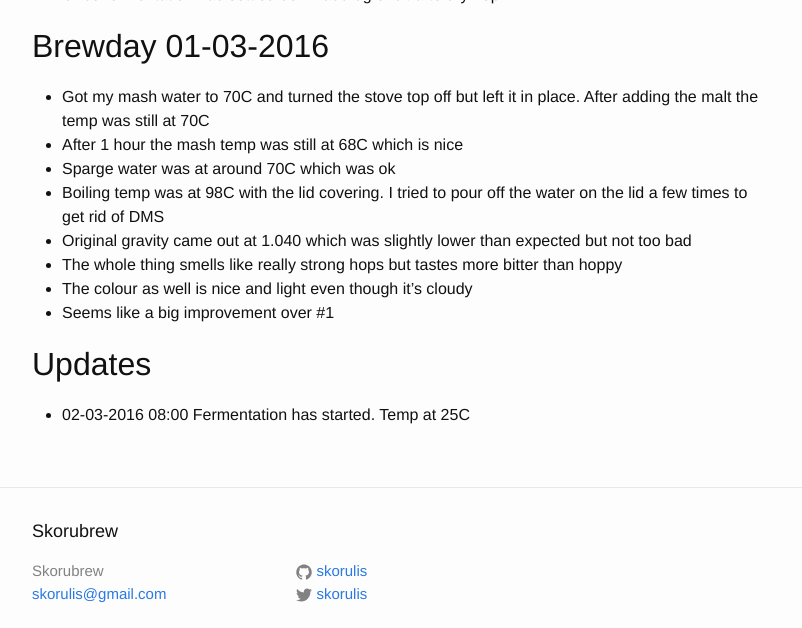
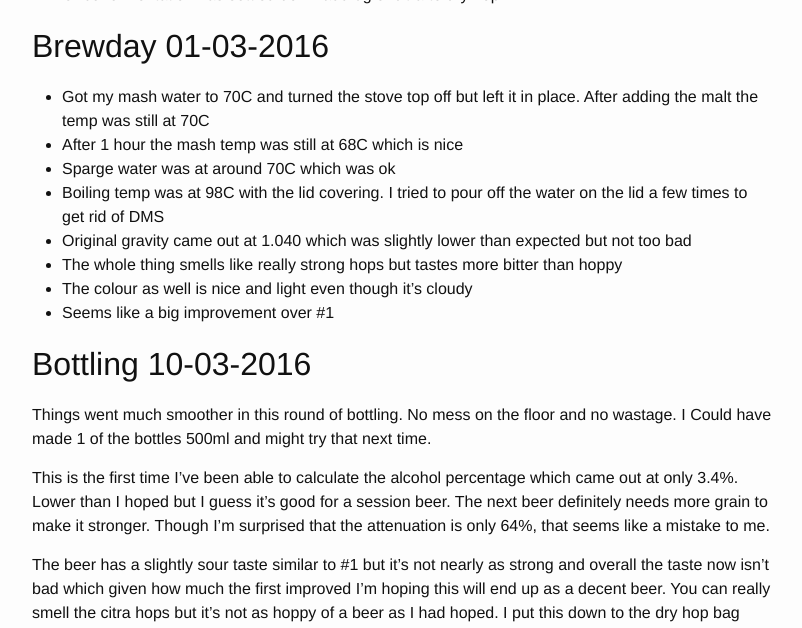
Before and after one commit to skorulis/homebrew, a Jekyll site: the page built from _posts/2016-02-16-skorubrew-2.markdown, in a window 1280 px wide and 1400 px high, scrolled down 1972 px. Shown: the top 628 px of the window, without its empty margins (238-1040 px from the left). Built offline with Jekyll 4.4.1, drawn with Linux system fonts in a browser that asks for light colours; some of the changed text lies outside the part shown.

Commit message:
Update after bottling #2

```diff
--- a/_layouts/brew.html
+++ b/_layouts/brew.html
@@ -7,7 +7,9 @@
     <h1 class="post-title" itemprop="name headline">{{ page.title }} <span class="{{ page.brew-status }}">( {{ page.brew-status }} )</span></h1>
     <p class="post-meta"><time datetime="{{ page.date | date_to_xmlschema }}" itemprop="datePublished">{{ page.date | date: "%b %-d, %Y" }}</time>{% if page.author %} • <span itemprop="author" itemscope itemtype="http://schema.org/Person"><span itemprop="name">{{ page.author }}</span></span>{% endif %}</p>
 
+    {% if page.ambient-temp != null %}
     &#127777;{{ page.ambient-temp }}&#176; &#128167;{{ page.water-temp }}&#176;
+    {% endif %}
 
   </header>
 
--- a/_posts/2016-02-16-skorubrew-2.markdown
+++ b/_posts/2016-02-16-skorubrew-2.markdown
@@ -4,11 +4,14 @@
 title:  "Skorubrew #2"
 date:   2016-02-16
 brew-date: 2016-03-01
-brew-status : Fermenting
+brew-status : Bottled
 original-gravity: 1040
+final-gravity: 1014
+alcohol-level: 3.4
 ambient-temp : 28
 water-temp : 25
 yeast-temp : 23
+bottles-remaining: 12
 ---
 
 While #1 is currently fermenting it's time for me to start thinking about #2. I don't yet know what #1 tastes like but I want to start work on a second to hedge my bets in case it turns out bad.
@@ -67,7 +70,21 @@
 * The colour as well is nice and light even though it's cloudy
 * Seems like a big improvement over #1
 
+Bottling 10-03-2016
+-------------------
+
+Things went much smoother in this round of bottling. No mess on the floor and no wastage. I Could have made 1 of the bottles 500ml and might try that next time.
+
+This is the first time I've been able to calculate the alcohol percentage which came out at only 3.4%. Lower than I hoped but I guess it's good for a session beer. The next beer definitely needs more grain to make it stronger. Though I'm surprised that the attenuation is only 64%, that seems like a mistake to me.
+
+The beer has a slightly sour taste similar to #1 but it's not nearly as strong and overall the taste now isn't bad which given how much the first improved I'm hoping this will end up as a decent beer. You can really smell the citra hops but it's not as hoppy of a beer as I had hoped. I put this down to the dry hop bag floating, next time I think I'll just throw the hops in.
+
+![Ready to bottle]({{ site.baseurl }}/assets/IMG_1100.JPG)
+
 Updates
 -------
 
 * 02-03-2016 08:00 Fermentation has started. Temp at 25C
+* 05-03-2016 08:00 Fermentation seems to have stopped.
+* 07-03-2016 17:00 Dry hopped with ~7g of citra. I put the hops in a boiled stocking with a teaspoon to weigh it down.
+* 08-03-2016 17:00 The dry hop bag has blown up like a balloon and floated to the top.
--- a/index.html
+++ b/index.html
@@ -12,7 +12,7 @@
         <span class="post-meta">{{ post.date | date: "%b %-d, %Y" }}</span>
 
         <h2>
-          <a class="post-link" href="{{ post.url | prepend: site.baseurl }}">{{ post.title }} <span class="status {{ post.brew-status }} ">( {{ post.brew-status }} )</span></a>
+          <a class="post-link" href="{{ post.url | prepend: site.baseurl }}">{{ post.title }} <span class="status {{ post.brew-status }} ">( {% if post.brew-status == "Ready" %} {{ post.bottles-remaining }} bottles left {% else %} {{ post.brew-status }} {% endif %} )</span></a>
         </h2>
       </li>
     {% endfor %}
```
Also changed, not shown: _posts/2016-02-14-pale-ale1.markdown (+7 -1 lines), 1 other file.
